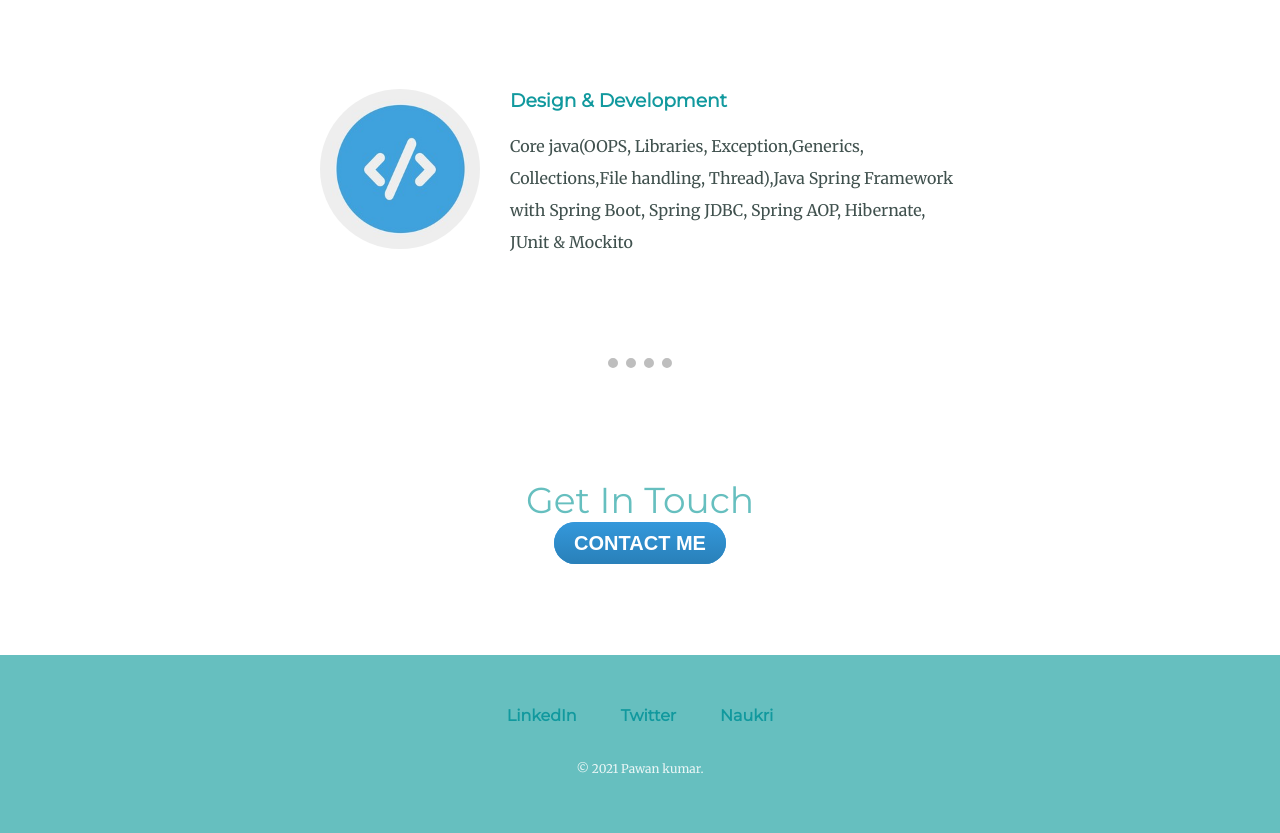
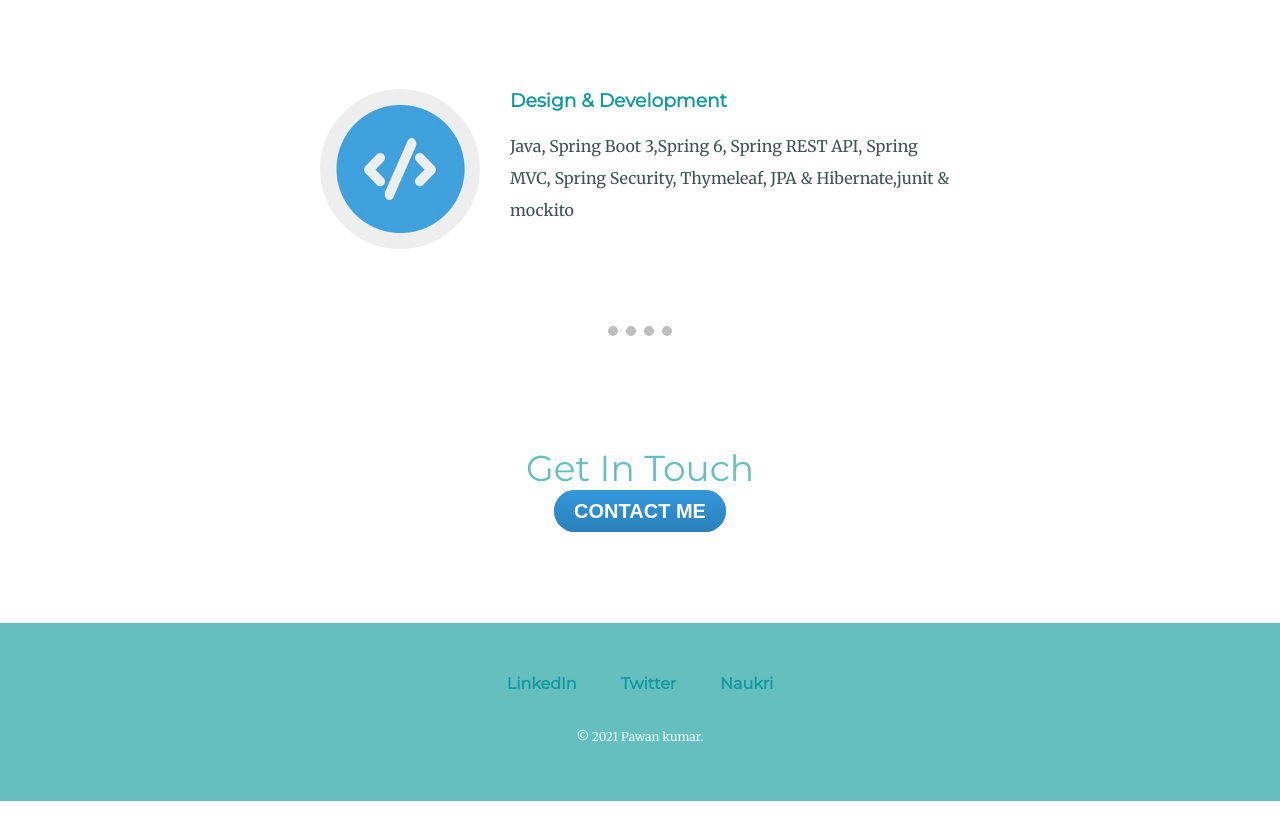
Before and after one commit to pawankumar0354/my-Cv, a plain HTML site: page index.html in a window 1280 px wide. Shown: the part 1420-2253 px from the top of the page. After the commit the page ends 2221 px from the top, so only its background shows below. Drawn offline with Linux system fonts and the light colour scheme.

Commit message:
Update index.html

```diff
--- a/index.html
+++ b/index.html
@@ -31,13 +31,9 @@
           <div class="skill-row">
             <img class="code" src="images/code.png" alt="coding">
             <h3>Design & Development</h3>
-            <p class="skill-description">Core java(OOPS, Libraries,
-              Exception,Generics,
-              Collections,File handling,
-              Thread),Java Spring
-              Framework with Spring Boot,
-              Spring JDBC, Spring AOP,
-              Hibernate, JUnit & Mockito</p>
+            <p class="skill-description"> Java, Spring Boot 3,Spring 6, Spring REST API, Spring MVC, Spring Security, Thymeleaf, JPA & Hibernate,junit & mockito</p>
+
+           </p>
 
 
         </div>
@@ -46,6 +42,7 @@
           <h2 class="get">Get In Touch</h2>
 
           <a class="btn" href="mailto:cbpawan.kumar55555@gmail.com">CONTACT ME</a>
+            <br>
         </div>
       </div>
     </div>
```
